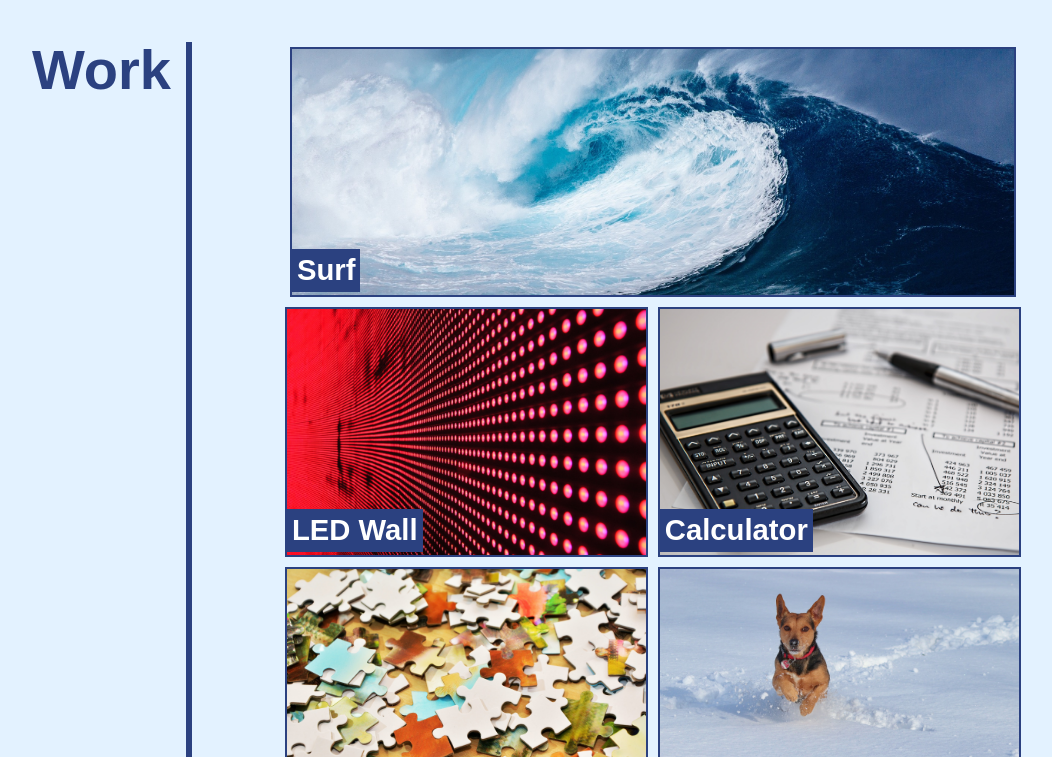
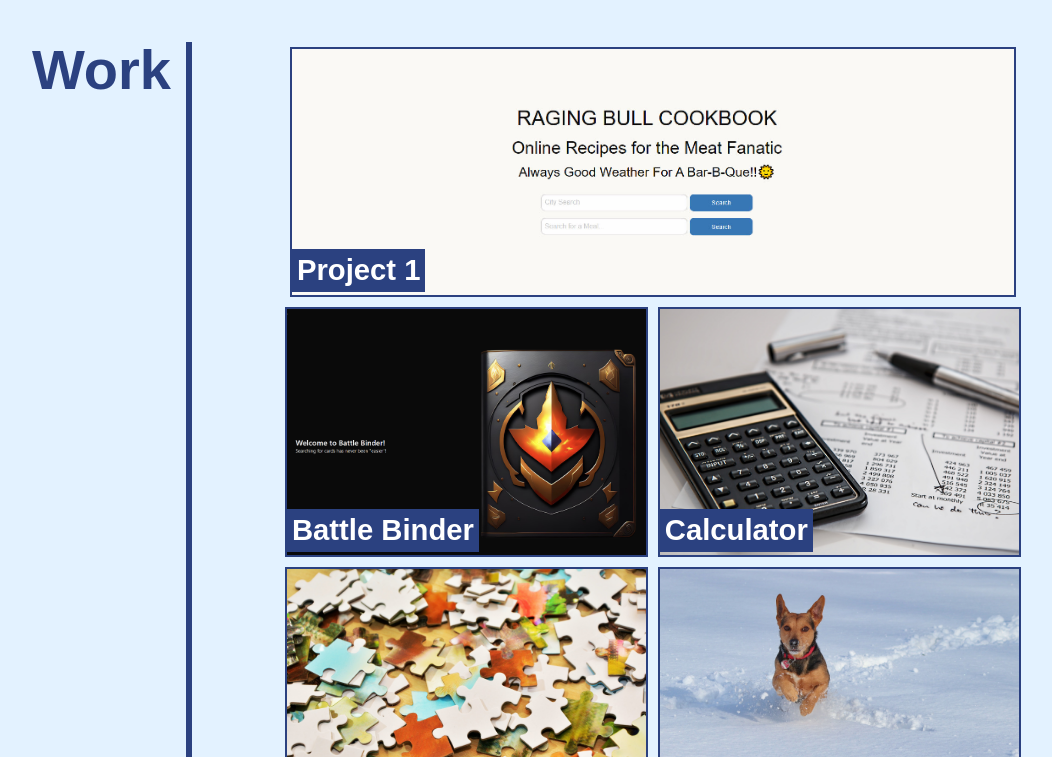
Before and after one commit to migavg/challenge-2, a plain HTML site: page index.html in a window 1280 px wide. Shown: the part 778-1535 px from the top of the page, without its empty margins (160-1212 px from the left). Drawn offline with Linux system fonts and the light colour scheme.

Commit message:
updated section with project 2

```diff
--- a/assets/style.css
+++ b/assets/style.css
@@ -133,10 +133,10 @@ nav {
 }
 /* images on the work section  */
 .surfReport {
-    background-image: url(../assets/images/wave-gf1278a231_1920.jpg);
+    background-image: url(../assets/images/ragingbullScreenshot.jpg);
 }
 .ledWall {
-    background-image: url(../assets/images/structure-g5cac55ade_1920.jpg);
+    background-image: url(../assets/images/Battle-Binder\ Home.PNG);
 }
 .calculator {
     background-image: url(../assets/images/calculator-gae8b618d8_1920.jpg);
--- a/index.html
+++ b/index.html
@@ -53,14 +53,14 @@
     <section class="infoContainer" id="work">
         <h2>Work</h2>
         <div class="imageContainer">
-            <a href="https://education.nationalgeographic.org/resource/surfing" class="surfReport imagesForFlexMain">
+            <a href="https://josiesavill.github.io/RagingBullCookbook/" class="surfReport imagesForFlexMain">
                 <span class="imageText">
-                    <h3>Surf</h3>
+                    <h3>Project 1</h3>
                 </span>
             </a>
-            <a href="https://www.moodlight.org/" class="ledWall imagesForFlex">
+            <a href="https://arcane-falls-03228.herokuapp.com/" class="ledWall imagesForFlex">
                 <span class="imageText">
-                    <h3>LED Wall</h3>
+                    <h3>Battle Binder</h3>
                 </span>
             </a>
             <a href="https://www.calculator.net/" class="calculator imagesForFlex">
```
Also changed, not shown: assets/images/Battle-Binder Home.PNG (added), assets/images/ragingbullScreenshot.jpg (added).
